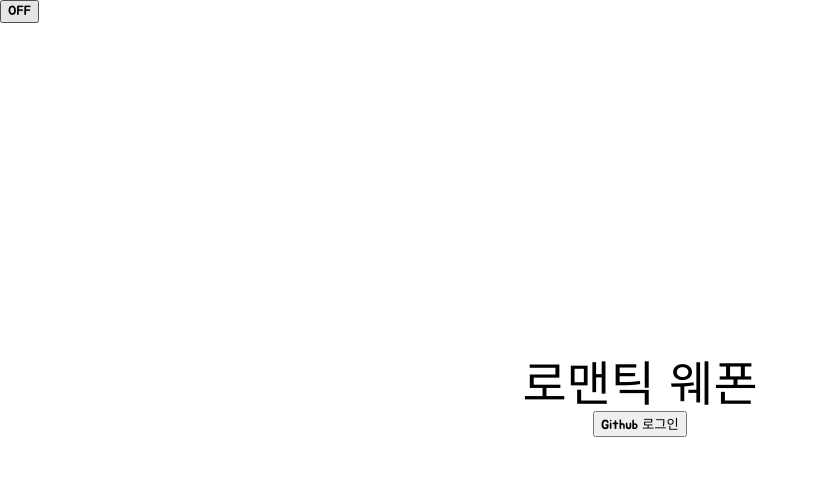
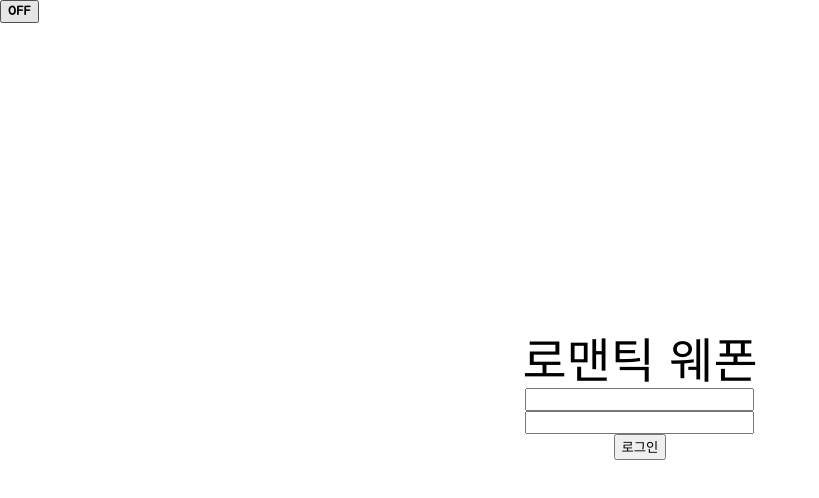
Before and after one commit to high2092/RomanticWeapon, a React app in the folder client/: page /login in a window 1280 px wide. Shown: the top 498 px of the page, without its empty margins (0-819 px from the left). Built offline with nearby package versions, Linux system fonts and the light colour scheme.

Commit message:
feat: 로그인 API 연결

```diff
--- a/client/src/components/LoginForm.tsx
+++ b/client/src/components/LoginForm.tsx
@@ -1,23 +1,52 @@
 import React from 'react';
 import { useNavigate } from 'react-router-dom';
 import * as S from './LoginForm.style';
-import { bgm } from '../constants/constants';
+import { bgm, HOST } from '../constants/constants';
+import { httpPost } from '../utils/utils';
+import { useForm, FieldValues } from 'react-hook-form';
+import * as yup from 'yup';
+import { yupResolver } from '@hookform/resolvers/yup';
+
+const TextContent = {
+  id: '아이디',
+  password: '비밀번호',
+  confirmPassword: '비밀번호 확인',
+  username: '닉네임',
+  helpTextIdRequired: '아이디를 입력하세요',
+  helpTextPasswordRequired: '비밀번호를 입력하세요',
+};
+
+const schema = yup.object().shape({
+  id: yup.string().required(TextContent.helpTextIdRequired),
+  password: yup.string().required(TextContent.helpTextPasswordRequired),
+});
 
 const LoginForm = () => {
   const navigate = useNavigate();
 
-  const handleLoginButtonClick = () => {
-    const loginSuccess = true;
-    if (loginSuccess) {
+  const {
+    register,
+    handleSubmit,
+    formState: { errors },
+  } = useForm({
+    mode: 'onTouched',
+    resolver: yupResolver(schema),
+  });
+
+  const loginSubmit = async (body: FieldValues) => {
+    const response = await httpPost(`${HOST}/login`, body);
+    if (response.status === 200) {
       bgm.play();
       navigate('/');
     }
   };
 
   return (
-    <S.LoginForm>
+    <S.LoginForm onSubmit={handleSubmit(loginSubmit)}>
       <S.Logo>로맨틱 웨폰</S.Logo>
-      <button onClick={handleLoginButtonClick}>Github 로그인</button>
+      <input {...register('id')}/>
+      <input {...register('password')}/>
+      <button>로그인</button>
     </S.LoginForm>
   );
 };
```
